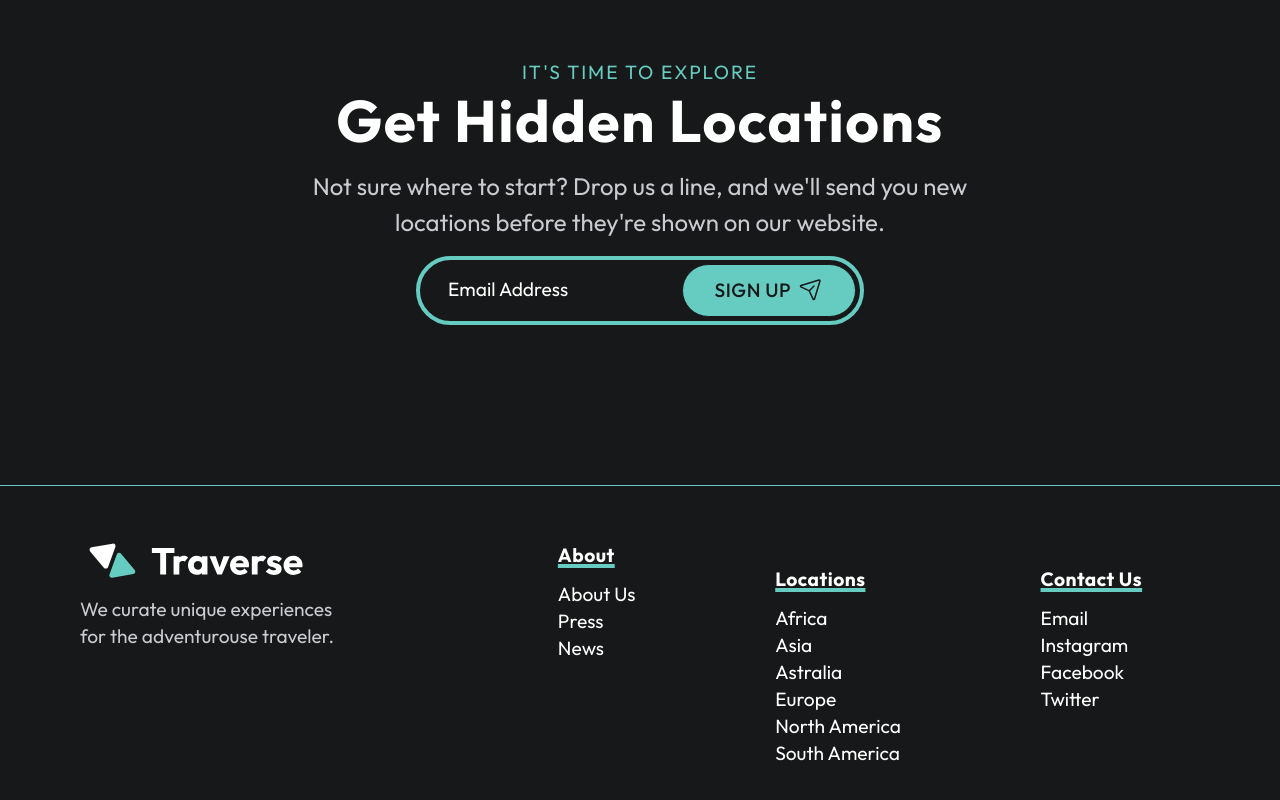
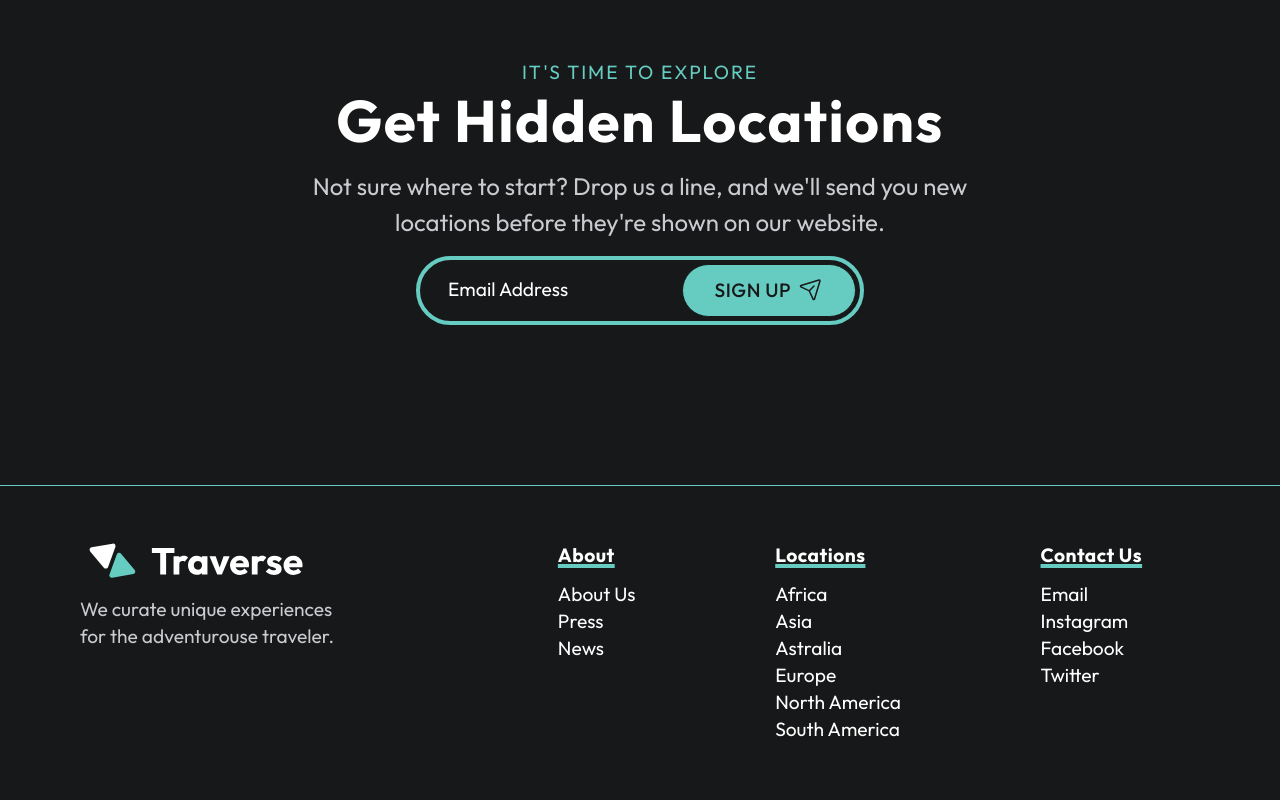
Before and after one commit to katerina-shche/parallax-landing-page, a website built with Vite: page index.html in a window 1280 px wide. Shown: the part 2535-3335 px from the top of the page. Built offline with nearby package versions, Linux system fonts and the light colour scheme.

Commit message:
space changed to gap

```diff
--- a/index.html
+++ b/index.html
@@ -301,7 +301,7 @@
           <nav aria-label="Secondary navigation"
           class="text-sm flex flex-col items-center
           sm:items-start sm:flex-row text-center
-          sm:text-left space-x-6 space-y-6 justify-between
+          sm:text-left gap-6 justify-between
           md:justify-around grow basis-full md:basis-1/2
           mt-2">
             <div class="grid gap-3">
```
